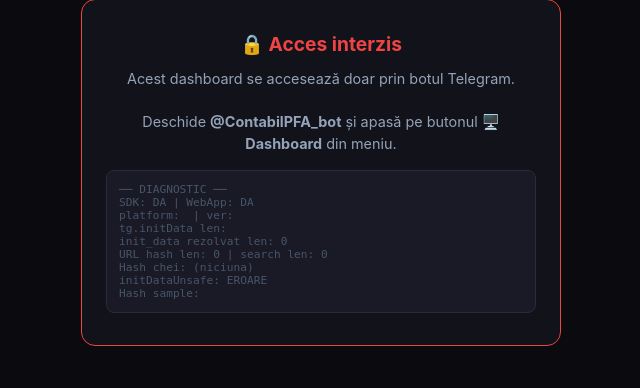
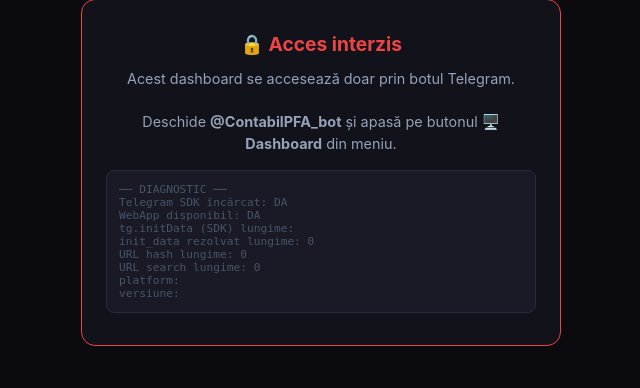
Before and after one commit to iaraistefan/bot-contabil-pfa, a Flask app: page /dashboard in a window 1280 px wide. Shown: the part 61-449 px from the top of the page, without its empty margins (319-959 px from the left). Run offline with Flask 3, Linux system fonts and the light colour scheme; parts of the project's set-up code (start-up, migrations or seed data) failed here and were passed over; some libraries are stand-ins or nearby versions.

Commit message:
Update dashboard.html

```diff
--- a/app/http/templates/dashboard.html
+++ b/app/http/templates/dashboard.html
@@ -505,26 +505,18 @@
     if (tg && tg.initData && tg.initData.length > 0) {
       return tg.initData;
     }
-    // Sursa 2 — fragment URL #tgWebAppData=...
+    // Sursa 2 — fragment URL (#...)
     try {
       const raw = (window.location.hash || "").replace(/^#/, "");
       const hp = new URLSearchParams(raw);
       const fromHash = hp.get("tgWebAppData");
       if (fromHash && fromHash.length > 0) return fromHash;
     } catch (e) {}
-    // Sursa 3 — query string ?tgWebAppData=...
+    // Sursa 3 — query string (?...)
     try {
       const sp = new URLSearchParams(window.location.search || "");
       const fromQuery = sp.get("tgWebAppData");
       if (fromQuery && fromQuery.length > 0) return fromQuery;
-    } catch (e) {}
-    // Sursa 4 — fragment-ul ESTE init_data brut (fara cheia tgWebAppData)
-    // Heuristic: contine auth_date= si hash=
-    try {
-      const raw = (window.location.hash || "").replace(/^#/, "");
-      if (raw.indexOf("auth_date=") >= 0 && raw.indexOf("hash=") >= 0) {
-        return raw;
-      }
     } catch (e) {}
     return "";
   }
@@ -561,34 +553,16 @@
   // Panou de diagnostic — afisat doar daca auth-ul esueaza
   function buildDebugInfo() {
     const t = window.Telegram && window.Telegram.WebApp;
-    const hashRaw = (window.location.hash || "").replace(/^#/, "");
-    // Sample inceput din hash (primele 180 chars, fara secrete)
-    let hashSample = hashRaw.slice(0, 180);
-    // Cheile detectate de URLSearchParams in hash
-    let hashKeys = "?";
-    try {
-      const hp = new URLSearchParams(hashRaw);
-      hashKeys = Array.from(hp.keys()).join(", ") || "(niciuna)";
-    } catch (e) { hashKeys = "EROARE: " + e.message; }
-    // initDataUnsafe (obiect cu user, query_id etc.)
-    let unsafe = "?";
-    try {
-      if (t && t.initDataUnsafe) {
-        unsafe = JSON.stringify(t.initDataUnsafe).slice(0, 120);
-      } else {
-        unsafe = "(gol)";
-      }
-    } catch (e) { unsafe = "EROARE"; }
     const lines = [
       "── DIAGNOSTIC ──",
-      "SDK: " + (window.Telegram ? "DA" : "NU") + " | WebApp: " + (t ? "DA" : "NU"),
-      "platform: " + ((t && t.platform) || "?") + " | ver: " + ((t && t.version) || "?"),
-      "tg.initData len: " + ((t && t.initData && t.initData.length) || 0),
-      "init_data rezolvat len: " + ((resolveInitData() || "").length),
-      "URL hash len: " + hashRaw.length + " | search len: " + ((window.location.search || "").length),
-      "Hash chei: " + hashKeys,
-      "initDataUnsafe: " + unsafe,
-      "Hash sample: " + hashSample,
+      "Telegram SDK încărcat: " + (window.Telegram ? "DA" : "NU"),
+      "WebApp disponibil: " + (t ? "DA" : "NU"),
+      "tg.initData (SDK) lungime: " + ((t && t.initData && t.initData.length) || 0),
+      "init_data rezolvat lungime: " + ((resolveInitData() || "").length),
+      "URL hash lungime: " + ((window.location.hash || "").length),
+      "URL search lungime: " + ((window.location.search || "").length),
+      "platform: " + ((t && t.platform) || "?"),
+      "versiune: " + ((t && t.version) || "?"),
     ];
     return lines.join("\n");
   }
```
